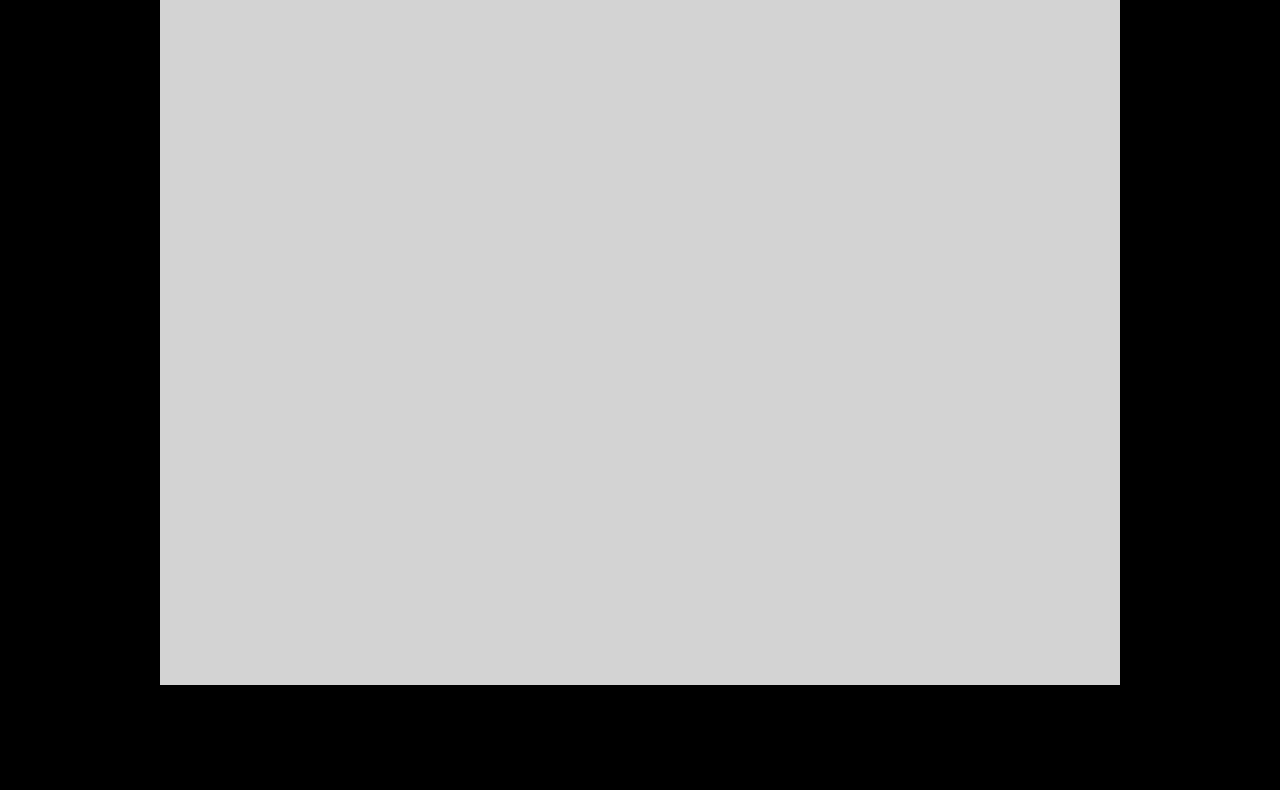
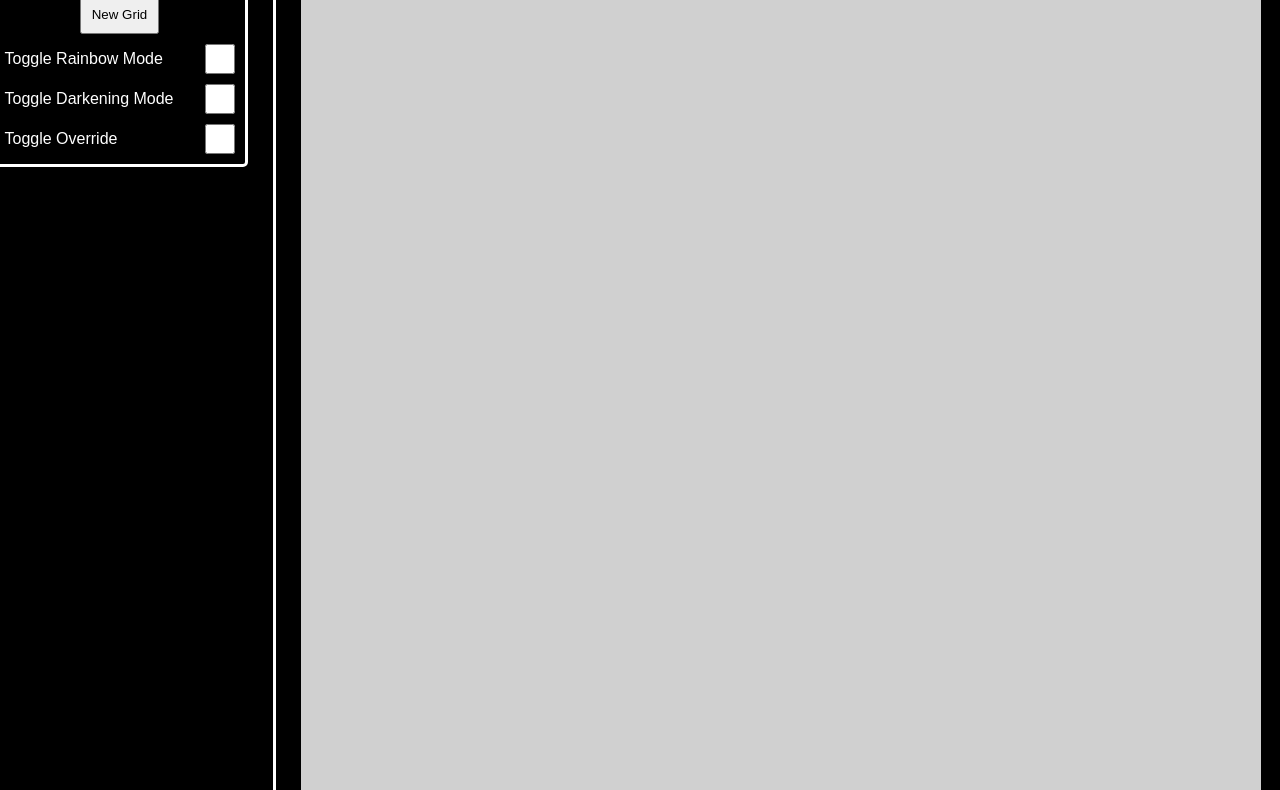
Before and after one commit to NKkrisz/Etch-a-Sketch, a plain HTML site: page index.html in a window 1280 px wide. Shown: the part 90-880 px from the top of the page. Before the commit the page ends 800 px from the top, so only its background shows below. Drawn offline with Linux system fonts and the light colour scheme.

Commit message:
Rainbow and Darkening Mode, Override setting, Actual coloring, half-working responsive design

```diff
--- a/index.html
+++ b/index.html
@@ -7,10 +7,21 @@
     <link rel="stylesheet" href="style.css">
 </head>
 <body>
-    <h1>Etch-a-Sketch</h1>
-    <button onclick="newGrid()">aaaa</button>
     <div class="container">
-
+        <div class="interactions">
+            <h1>Etch-a-Sketch</h1>
+            <button onclick="newGrid()">New Grid</button>
+            <div class="checkboxes">
+                <p>Toggle Rainbow Mode</p><input type="checkbox" id="rainbowToggle">
+            </div>
+            <div class="checkboxes">
+                <p>Toggle Darkening Mode</p><input type="checkbox" id="darkeningToggle">
+            </div>
+            <div class="checkboxes">
+                <p>Toggle Override</p><input type="checkbox" id="overrideToggle">
+            </div>
+        </div>
+        <div class="drawingBoard"></div>
     </div>
 
     <script src="index.js"></script>
--- a/index.js
+++ b/index.js
@@ -1,16 +1,74 @@
-const container = document.querySelector(".container")
+//Optimized way of coloring the squares and rainbow mode randomization
+document.addEventListener("mouseover", (e) => {
+    if(e.target.classList.contains("square")){
+        if(rainbowToggle.checked){
+            if(e.target.classList.contains("colored") && !overrideToggle.checked) return;
+            let r = Math.floor(Math.random() * 256)
+            let g = Math.floor(Math.random() * 256)
+            let b = Math.floor(Math.random() * 256)
+            //Set opacity to get value of it later for darkening
+            e.target.style.backgroundColor = `rgba(${r},${g},${b}, ${0.99})`
+            e.target.classList.add("colored")
+            return;
+        }
+
+        if(darkeningToggle.checked){
+            //Get RGB and opacity values
+            let colors = e.target.style.backgroundColor.slice(5, e.target.style.backgroundColor.length-1).split(", ")
+            //Make it darker
+            e.target.style.backgroundColor = `rgba(${colors[0]},${colors[1]},${colors[2]},${colors[3] - 0.1})`
+            e.target.classList.add("colored")
+            return;
+        }
+        //Default gray coloring
+        if(e.target.classList.contains("colored") && !overrideToggle.checked) return;
+        e.target.style.backgroundColor = "rgba(128, 128, 128, 0.99)"
+        e.target.classList.add("colored")
+    }
+})
+
+//Disables conflicting checkbox and mode
+function disableConflictingToggle(otherCheckbox){
+    if(otherCheckbox.checked) otherCheckbox.checked = false
+}
+
+//Set checked state to false as default (fixes page refresh problems related to modes)
+const rainbowToggle = document.querySelector("#rainbowToggle");
+rainbowToggle.checked = false
+rainbowToggle.addEventListener("click", () => {
+    if(rainbowToggle.checked) disableConflictingToggle(darkeningToggle)
+})
+
+const darkeningToggle = document.querySelector("#darkeningToggle");
+darkeningToggle.checked = false
+darkeningToggle.addEventListener("click", () => {
+    if(darkeningToggle.checked) disableConflictingToggle(rainbowToggle)
+})
+
+const overrideToggle = document.querySelector("#overrideToggle");
+overrideToggle.checked = false
+
+//Grid creation
+const drawingBoard = document.querySelector(".drawingBoard")
 
 function createGrid(squareCount){
+    let sideSize = `${100/squareCount}%`
+
     for(let i = 0; i < squareCount; i++){
-        let square = document.createElement("div");
-        square.classList.add("square")
-        container.appendChild(square)
+        for(let j = 0; j < squareCount; j++){
+            let square = document.createElement("div");
+            square.classList.add("square")
+            square.style.width = sideSize
+            square.style.height = sideSize
+            square.style.backgroundColor = "rgba(211, 211, 211, 0.99)"
+            drawingBoard.appendChild(square)
+        }
     }
 }
 
 function newGrid(){
     let squareCount = "";
-
+    //Limit input to 100 and below for performance reasons
     while(!(Number.isInteger(squareCount)) || squareCount > 100){
         squareCount = parseInt(prompt("How many squares for a new grid? <100"))
     }
--- a/style.css
+++ b/style.css
@@ -1,6 +1,7 @@
 *{
     margin: 0;
     padding: 0;
+    font-family: sans-serif;
 }
 
 body{
@@ -10,6 +11,7 @@ body{
     display: flex;
     flex-direction: column;
     align-items: center;
+
     background-color: black;
 }
 
@@ -18,24 +20,89 @@ h1{
 }
 
 .container{
-    width: 960px;
+    display: flex;
+
+    margin-top: 25px;
+}
+
+.interactions{
+    display: flex;
+    flex-direction: column;
+    justify-content: center;
+    align-items: center;
+    flex-wrap: wrap;
+
+    padding: 10px;
+    gap: 10px;
+    margin-right: 25px;
+    font-size: 1rem;
+
+    width: 20vw;
+    max-width: 230px;
+    height: max-content;
+
+    border: 3px solid white;
+    border-radius: 5px;
+}
+
+.checkboxes{
+    display: flex;
+    align-items: center;
+    justify-content: space-between;
+
+    width: 100%;
+    gap: 10px;
+}
+
+button{
+    padding: 10px;
+}
+
+#rainbowToggle, #darkeningToggle, #overrideToggle{
+    width: 30px;
+    height: 30px;
+}
+
+#rainbowToggle{
+    accent-color: green;
+}
+
+#darkeningToggle{
+    accent-color: gray;
+}
+
+#overrideToggle{
+    accent-color: red;
+}
+
+p{
+    color: white;
+}
+
+.drawingBoard{
+    width: calc(100vw - 10vw - 25px);
+    max-width: 960px;
+    height: 960px;
     padding: 25px;
 
     display: flex;
     justify-content: center;
+    align-items: center;
     flex-wrap: wrap;
     flex: 1 1 0;
+
+    border: 3px solid white;
+    border-radius: 5px;
+
+    user-drag: none;
+    -webkit-user-drag: none;
+    user-select: none;
+    -moz-user-select: none;
+    -webkit-user-select: none;
+    -ms-user-select: none;
 }
 
 
 .square{
-    background-color: lightgray;
-    /* border: 1px solid black; */
-    width: 25%;
-    height: 25%;
-    transition: 0.35s;
+    transition: 0.15s;
 }
-
-.square:hover{
-    background-color: gray;
-}
```
